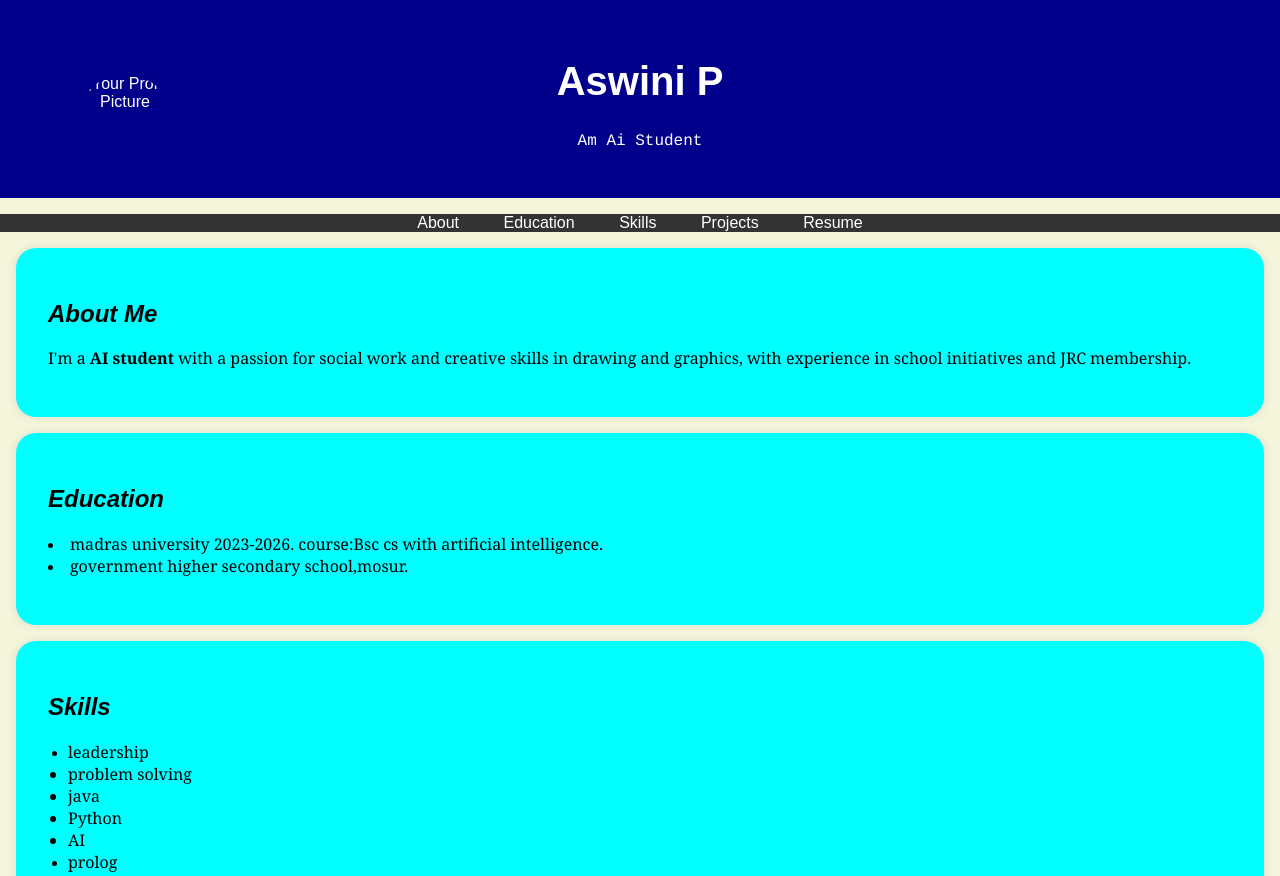
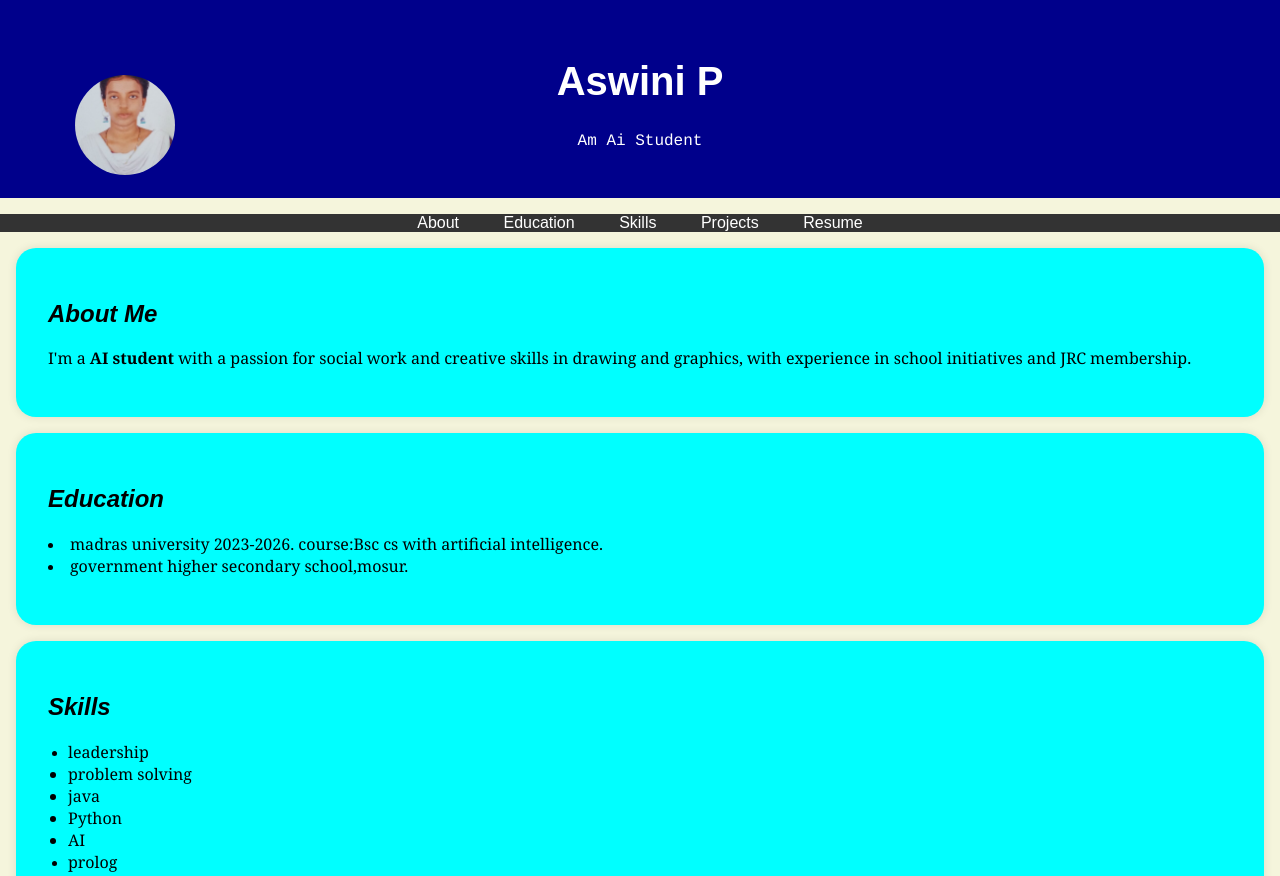
Before and after one commit to aswini2904/Portfolio, a plain HTML site: page index.html in a window 1280 px wide. Shown: the top 876 px of the page. Drawn offline with Linux system fonts and the light colour scheme.

Commit message:
Update index.html

```diff
--- a/index.html
+++ b/index.html
@@ -95,7 +95,7 @@
     <header>
         <div class="header-content">
             <!-- Add your profile picture here -->
-            <img src=”aswini.jpg" alt="Your Profile Picture" class="profile-picture">
+            <img src="aswini.jpg"  alt="Your Profile Picture" class="profile-picture">
             <h1><b>Aswini P</b></h1>
             <p><font face="Courier">Am Ai Student</font></p>
         </div>
```
